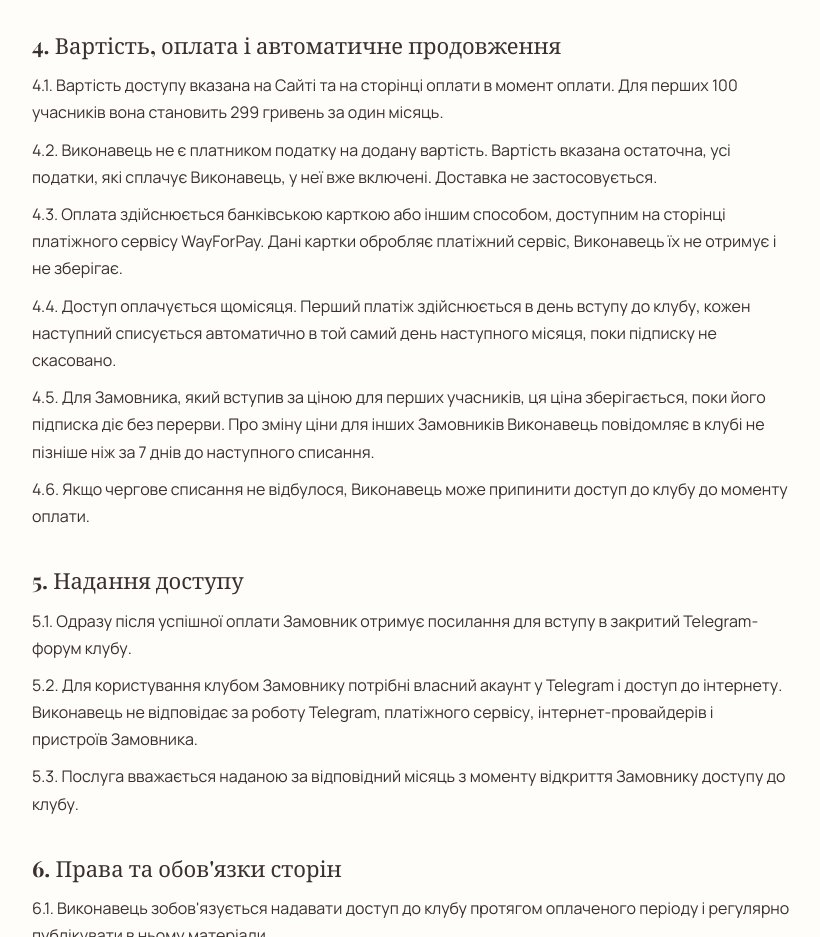
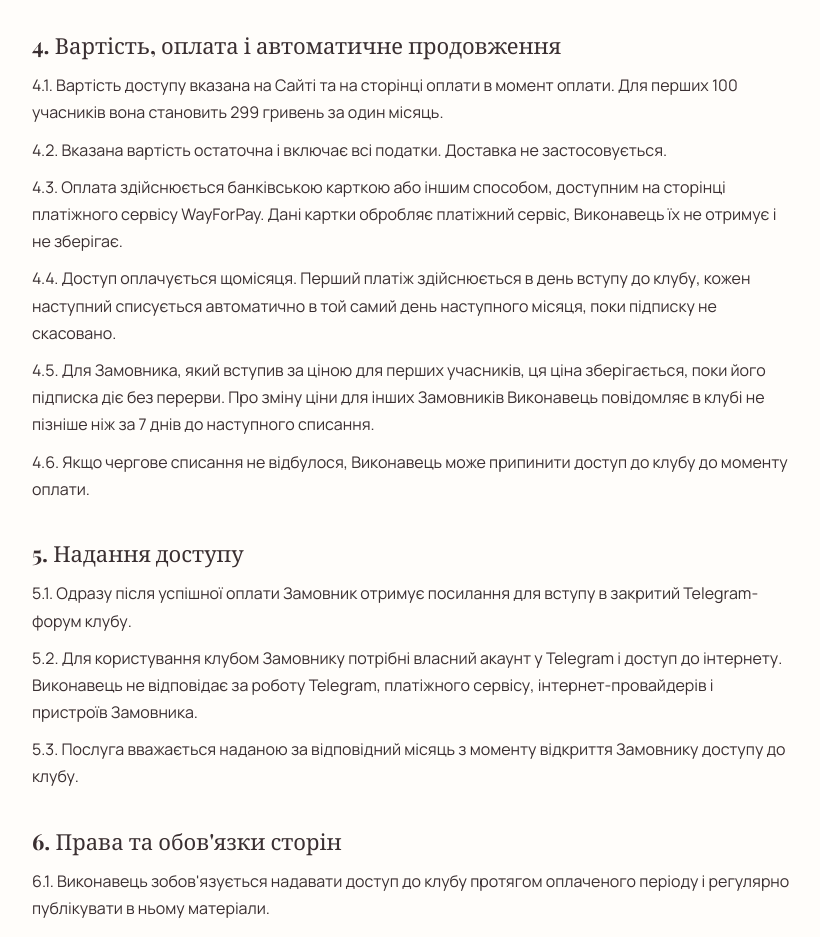
Before and after one commit to Nottttyx/nottttyx.github.io, a plain HTML site: page oferta.html in a window 1280 px wide. Shown: the part 1060-1997 px from the top of the page, without its empty margins (228-1048 px from the left). Drawn offline with nearby package versions, Linux system fonts and the light colour scheme; a web font is replaced by a local one.

Commit message:
Add files via upload

```diff
--- a/oferta.html
+++ b/oferta.html
@@ -43,7 +43,7 @@ a{color:var(--wine)}
 
 <h2>4. Вартість, оплата і автоматичне продовження</h2>
 <p>4.1. Вартість доступу вказана на Сайті та на сторінці оплати в момент оплати. Для перших 100 учасників вона становить 299 гривень за один місяць.</p>
-<p>4.2. Виконавець не є платником податку на додану вартість. Вартість вказана остаточна, усі податки, які сплачує Виконавець, у неї вже включені. Доставка не застосовується.</p>
+<p>4.2. Вказана вартість остаточна і включає всі податки. Доставка не застосовується.</p>
 <p>4.3. Оплата здійснюється банківською карткою або іншим способом, доступним на сторінці платіжного сервісу WayForPay. Дані картки обробляє платіжний сервіс, Виконавець їх не отримує і не зберігає.</p>
 <p>4.4. Доступ оплачується щомісяця. Перший платіж здійснюється в день вступу до клубу, кожен наступний списується автоматично в той самий день наступного місяця, поки підписку не скасовано.</p>
 <p>4.5. Для Замовника, який вступив за ціною для перших учасників, ця ціна зберігається, поки його підписка діє без перерви. Про зміну ціни для інших Замовників Виконавець повідомляє в клубі не пізніше ніж за 7 днів до наступного списання.</p>
```
Also changed, not shown: index.html (+1 -1 lines).
